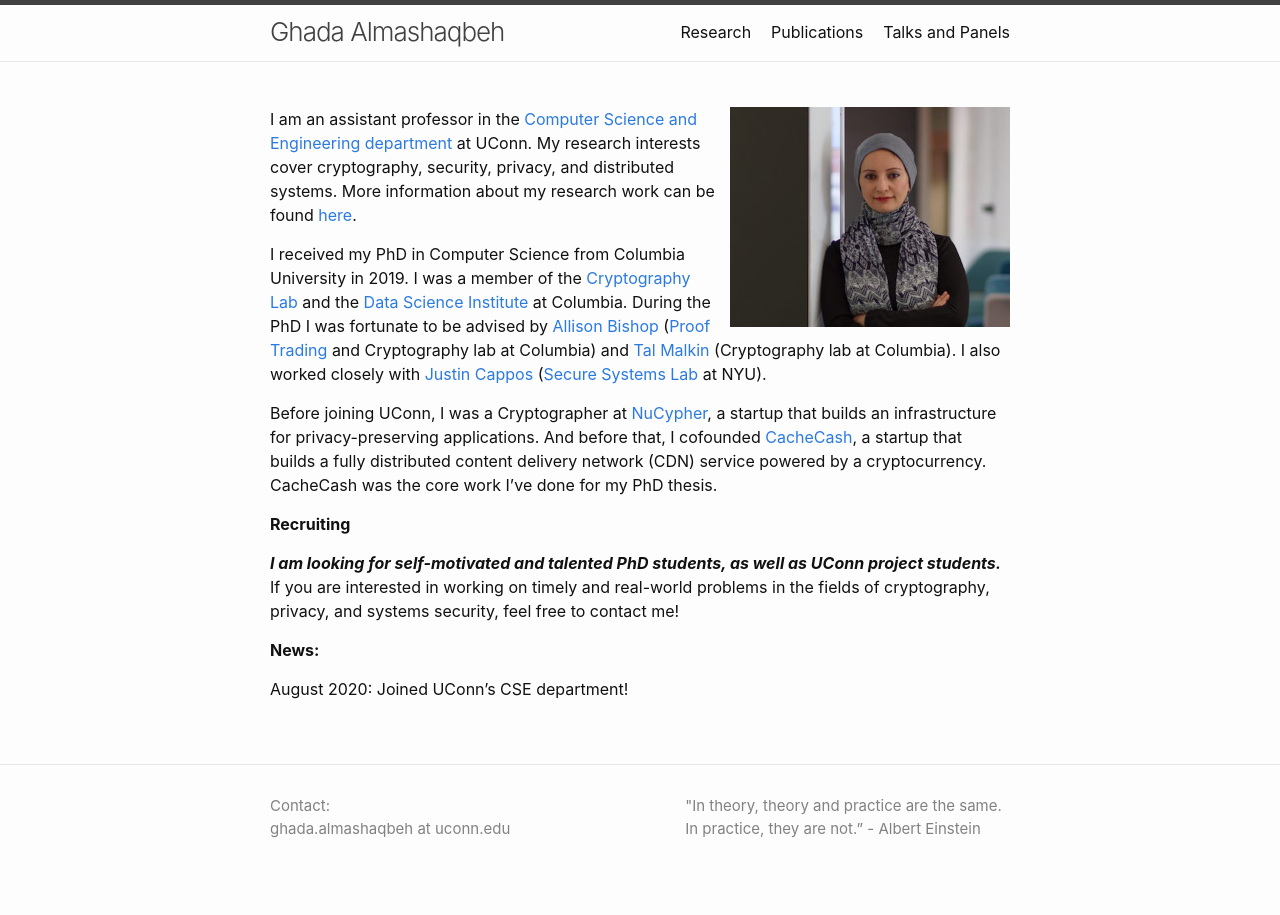
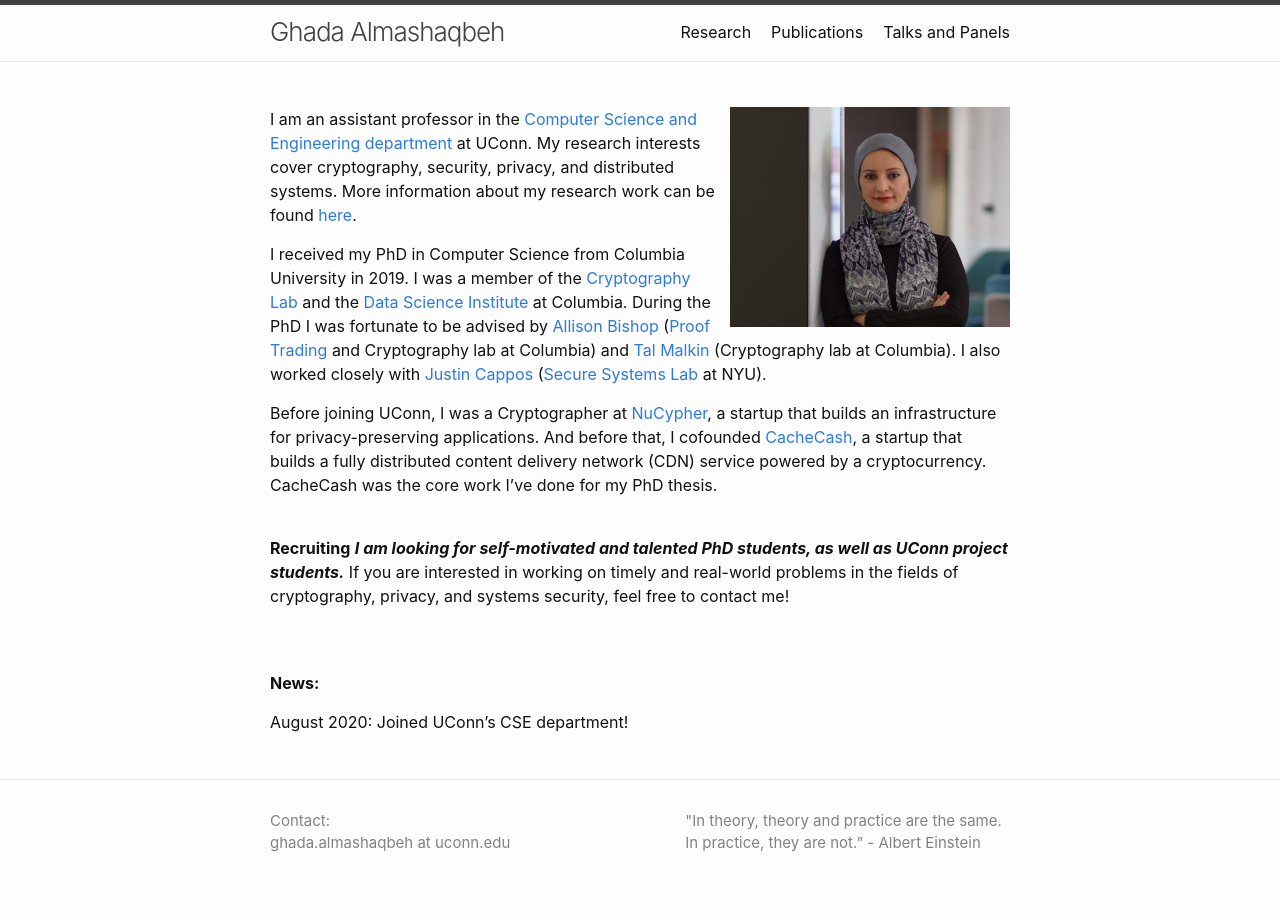
Before and after one commit to GhadaAlmashaqbeh/GhadaAlmashaqbeh.github.io, a Jekyll site: the page built from index.md, in a window 1280 px wide. Built offline with Jekyll 4.4.1, drawn with Linux system fonts in a browser that asks for light colours.

Commit message:
minor edits

```diff
--- a/index.md
+++ b/index.md
@@ -13,12 +13,16 @@ I received my PhD in Computer Science from Columbia University in 2019. I was a
 
 Before joining UConn, I was a Cryptographer at [NuCypher](https://www.nucypher.com/), a startup that builds an infrastructure for privacy-preserving applications. And before that, I cofounded [CacheCash](https://cachecash.com), a startup that builds a fully distributed content delivery network (CDN) service powered by a cryptocurrency. CacheCash was the core work I've done for my PhD thesis.
 <br/>
+<br/>
 
 
-#### **Recruiting**
+
+**Recruiting**
 ***I am looking for self-motivated and talented PhD students, as well as UConn project students.*** If you are interested in working on timely and real-world problems in the fields of cryptography, privacy, and systems security, feel free to contact me!
 <br/>
+<br/>
 
-#### **News:**
+
+**News:**
 
 August 2020:     Joined UConn's CSE department!
```
